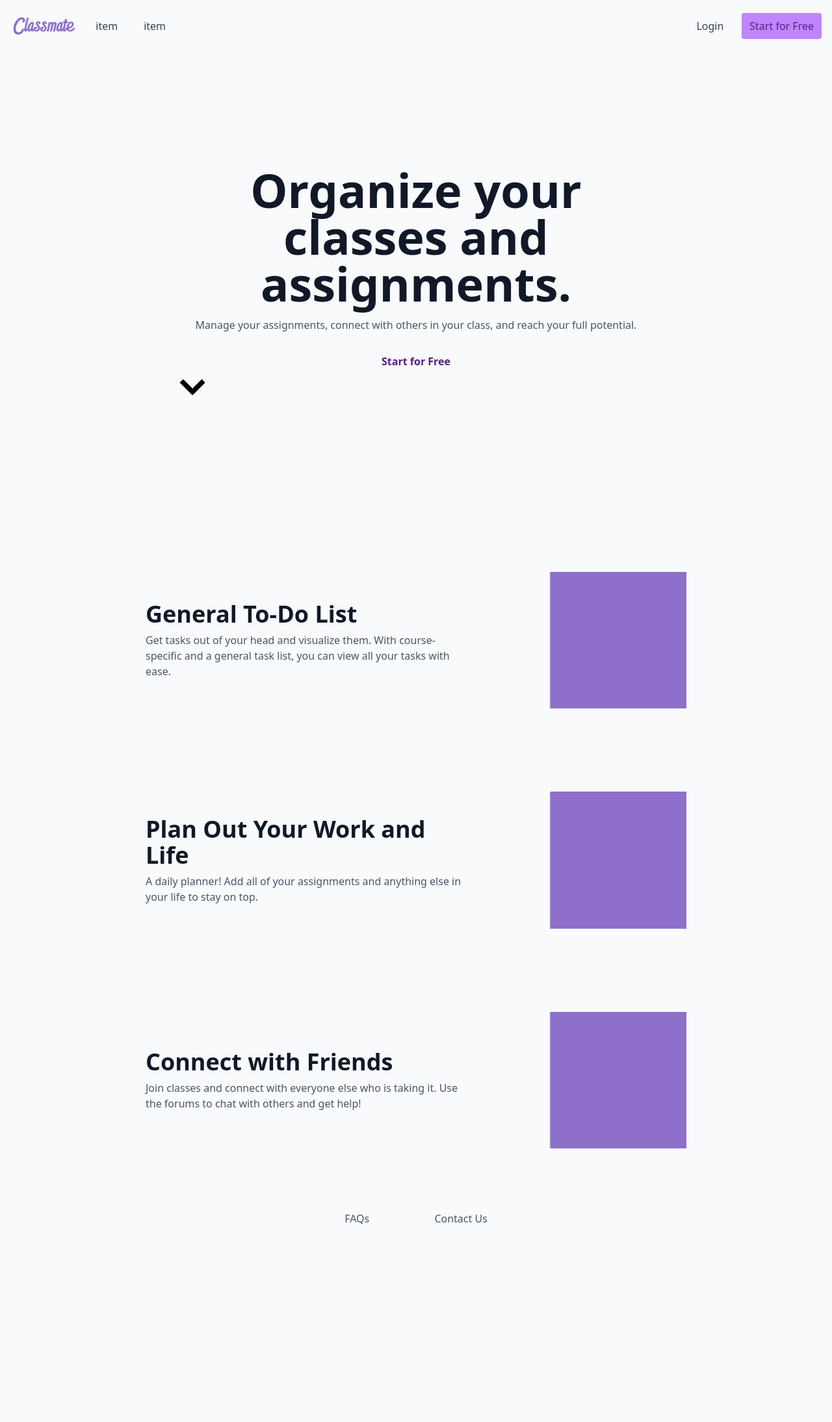
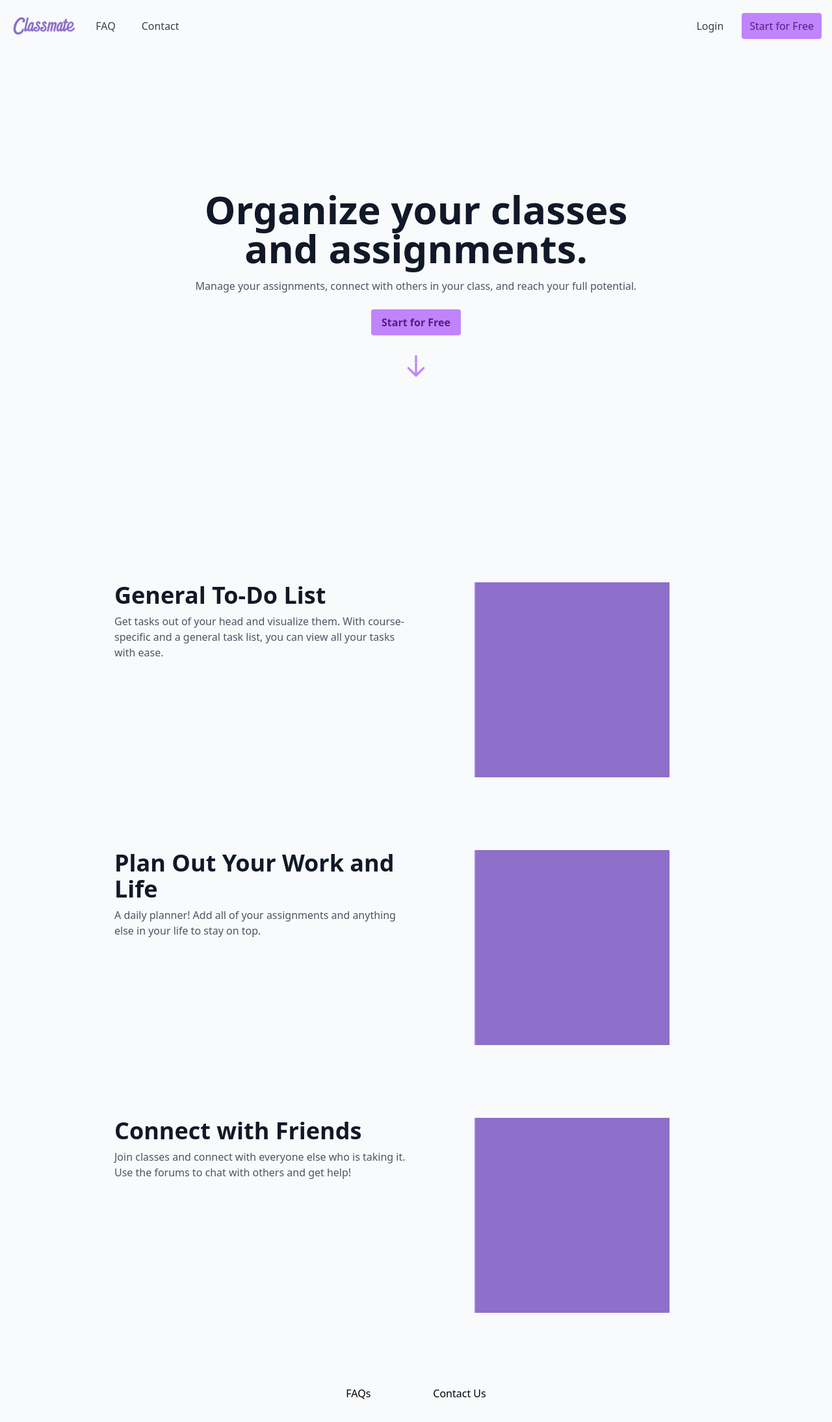
Before and after one commit to agiac16/ClassMate, a Django app: page / in a window 1280 px wide. Shown: the whole page at 65% size. Before the commit the page ends 1884 px from the top, so only its background shows below. Run offline with Django 4.2, Linux system fonts and the light colour scheme; some libraries are stand-ins or nearby versions.

Commit message:
finished homepage

```diff
--- a/home/templates/base.html
+++ b/home/templates/base.html
@@ -19,8 +19,8 @@
               <img src="{% static 'classmate.png' %}" alt="logo" class="h-10 mr-4"> <!-- Adjust right margin as needed -->
             </a>
             <div class="hidden md:flex items-center space-x-4">
-              <a href="#" class="py-5 px-3 text-gray-700 hover:text-gray-900">item</a>
-              <a href="#" class="py-5 px-3 text-gray-700 hover:text-gray-900">item</a>
+              <a href="{% url 'homepage' %}#footer" class="py-5 px-3 text-gray-700 hover:text-gray-900">FAQ</a>
+              <a href="{% url 'homepage' %}#footer" class="px-3 text-gray-700 hover:text-gray-900">Contact</a>
             </div>
           </div>
 
--- a/home/templates/home/homepage.html
+++ b/home/templates/home/homepage.html
@@ -7,70 +7,88 @@
     <meta charset="UTF-8">
     <meta name="viewport" content="width=device-width, initial-scale=1.0">
     <title>ClassMate - Manage Your Classes & Assignments</title>
+    <link href="{% static 'css/tailwind.css' %}" rel="stylesheet">
+
+    <script src="https://ajax.googleapis.com/ajax/libs/jquery/3.5.1/jquery.min.js"></script>
 </head>
 <body>
     {% block content %}
         <!-- Hero Section -->
         <div class="h-screen bg-cover bg-center flex items-center justify-center">
             <div class="max-w-3xl mx-auto px-4 text-center -mt-20">
-                <h1 class="font-bold text-7xl text-gray-900">Organize your classes and assignments.</h1>
+                <h1 class="font-bold text-6xl text-gray-900">Organize your classes and assignments.</h1>
                 <p class="mt-4 text-gray-600">Manage your assignments, connect with others in your class, and reach your full potential.</p>
-                <a href="{% url 'signup' %}" class="mt-6 inline-block bg-yellow text-purple-900 font-bold py-2 px-4 rounded hover:bg-purple-500 transition duration-300">Start for Free</a>
+                <a href="{% url 'signup' %}" class="mt-6 inline-block bg-purple-400 text-purple-900 font-bold py-2 px-4 rounded hover:bg-purple-500 transition duration-300">Start for Free</a>
 
+                <!-- Downward Arrow Button -->
+                <div class="mt-8 flex justify-center">
+                    <a href="#info" class="scroll-smooth">
+                        <svg class="animate-bounce w-10 h-10 text-purple-400" fill="none" stroke-linecap="round" stroke-linejoin="round" stroke-width="2" viewBox="0 0 24 24" stroke="currentColor">
+                            <path d="M19 14l-7 7m0 0l-7-7m7 7V3"></path>
+                        </svg>
+                    </a>
+                </div>
+            </div>
+        </div>
 
-                <a href="#info"><img src="{% static 'downarrow.png' %}" class="flex animate-bounce w-12 h-12 justify-center items-center "></a>
+        <!-- General To-Do List Section -->
+        <div class="flex flex-col md:flex-row mx-4 md:mx-10 lg:mx-20 xl:mx-40" id="info">
+            <div class="flex-1 p-4">
+                <p class="font-bold text-3xl md:text-4xl text-gray-900 mb-2">General To-Do List</p>
+                <p class="text-gray-600">Get tasks out of your head and visualize them. With course-specific and a general task list, you can view all your tasks with ease.</p>
+            </div>
+            <div class="flex-1 p-4 flex justify-center">
+                <img src="{% static 'testImage.png' %}" alt="" class="max-w-xs md:max-w-sm lg:max-w-md">
+            </div>
+        </div>
 
+        <!-- Daily Planner Section -->
+        <div class="flex flex-col md:flex-row mx-4 md:mx-10 lg:mx-20 xl:mx-40 mt-10 md:mt-20">
+            <div class="flex-1 p-4">
+                <p class="font-bold text-3xl md:text-4xl text-gray-900 mb-2">Plan Out Your Work and Life</p>
+                <p class="text-gray-600">A daily planner! Add all of your assignments and anything else in your life to stay on top.</p>
+            </div>
+            <div class="flex-1 p-4 flex justify-center">
+                <img src="{% static 'testImage.png' %}" alt="" class="max-w-xs md:max-w-sm lg:max-w-md">
+            </div>
+        </div>
+
+        <!-- Connect with Friends Section -->
+        <div class="flex flex-col md:flex-row mx-4 md:mx-10 lg:mx-20 xl:mx-40 mt-10 md:mt-20">
+            <div class="flex-1 p-4">
+                <p class="font-bold text-3xl md:text-4xl text-gray-900 mb-2">Connect with Friends</p>
+                <p class="text-gray-600">Join classes and connect with everyone else who is taking it. Use the forums to chat with others and get help!</p>
+            </div>
+            <div class="flex-1 p-4 flex justify-center">
+                <img src="{% static 'testImage.png' %}" alt="" class="max-w-xs md:max-w-sm lg:max-w-md">
             </div>
         </div>
 
 
+        <!-- Footer Section -->
+        <footer class="py-8 mt-16" id="footer">
+            <div class="flex flex-col sm:flex-row max-w-6xl mx-auto px-4 items-center justify-center text-center">
+                <a href="#footer" class="mb-4 sm:mb-0 sm:mr-24 scroll-smooth">FAQs</a>
+                <a href="#footer" class="scroll-smooth">Contact Us</a>
+            </div>
+        </footer>
 
-        <div class="flex flex-row md:mx-56 lg:mx-128" id="info">
-            <div class="flex flex-col  justify-center pr-32 w-full">
-                <p class="font-bold text-4xl text-gray-900 mb-2">General To-Do List</p>
-                <p class="text-gray-600">Get tasks out of your head and visualize them. With course-specific and a general task list, you can view all your tasks with ease.</p>
-            </div>
-            <div class="">
-                <img src="{% static 'testImage.png' %}" alt="" class="">
-            </div>
-        </div>
+    <script>
+        document.querySelectorAll('a.scroll-smooth').forEach(function(anchor) {
+            anchor.addEventListener('click', function(e) {
+                e.preventDefault();
 
-        <!-- Section 2: Daily planner (show planner ss]) -->
-        <div class="flex flex-row md:mx-56 lg:mx-128 mt-32">
-            <div class="flex flex-col  justify-center pr-32 w-full">
-                <p class="font-bold text-4xl text-gray-900 mb-2">Plan Out Your Work and Life</p>
-                <p class="text-gray-600">A daily planner! Add all of your assignments and anything else in your life to stay on top.</p>
-            </div>
-            <div class="">
-                <img src="{% static 'testImage.png' %}" alt="" class="">
-            </div>
-        </div>
+                var target = document.querySelector(this.getAttribute('href'));
+                window.scrollTo({
+                    top: target.offsetTop,
+                    behavior: 'smooth'
+                });
+            });
+        });
+    </script>
 
-        <!-- Section 3: Connect with Friends (show forum) -->
-        <div class="flex flex-row md:mx-56 lg:mx-128 mt-32">
-            <div class="flex flex-col  justify-center pr-32 w-full">
-                <p class="font-bold text-4xl text-gray-900 mb-2">Connect with Friends</p>
-                <p class="text-gray-600">Join classes and connect with everyone else who is taking it. Use the forums to chat with others and get help!</p>
-            </div>
-            <div class="">
-                <img src="{% static 'testImage.png' %}" alt="" class="">
-            </div>
-        </div>
+    {% endblock %}
 
 
-
-
-
-    <!-- Footer Section -->
-    <footer class="py-8 mt-16">
-        <div class="flex max-w-6xl mx-auto px-4 items-center justify-center">
-        <p class="text-center text-gray-600 space-x-24">
-            <a href="#">FAQs</a>
-            <a href="#">Contact Us</a>
-        </p>
-        </div>
-    </footer>
-
-    {% endblock %}
 </body>
 </html>
```
Also changed, not shown: tailwind.config.js (added, +11 -0 lines), needed.txt (renamed from requirements.txt).
